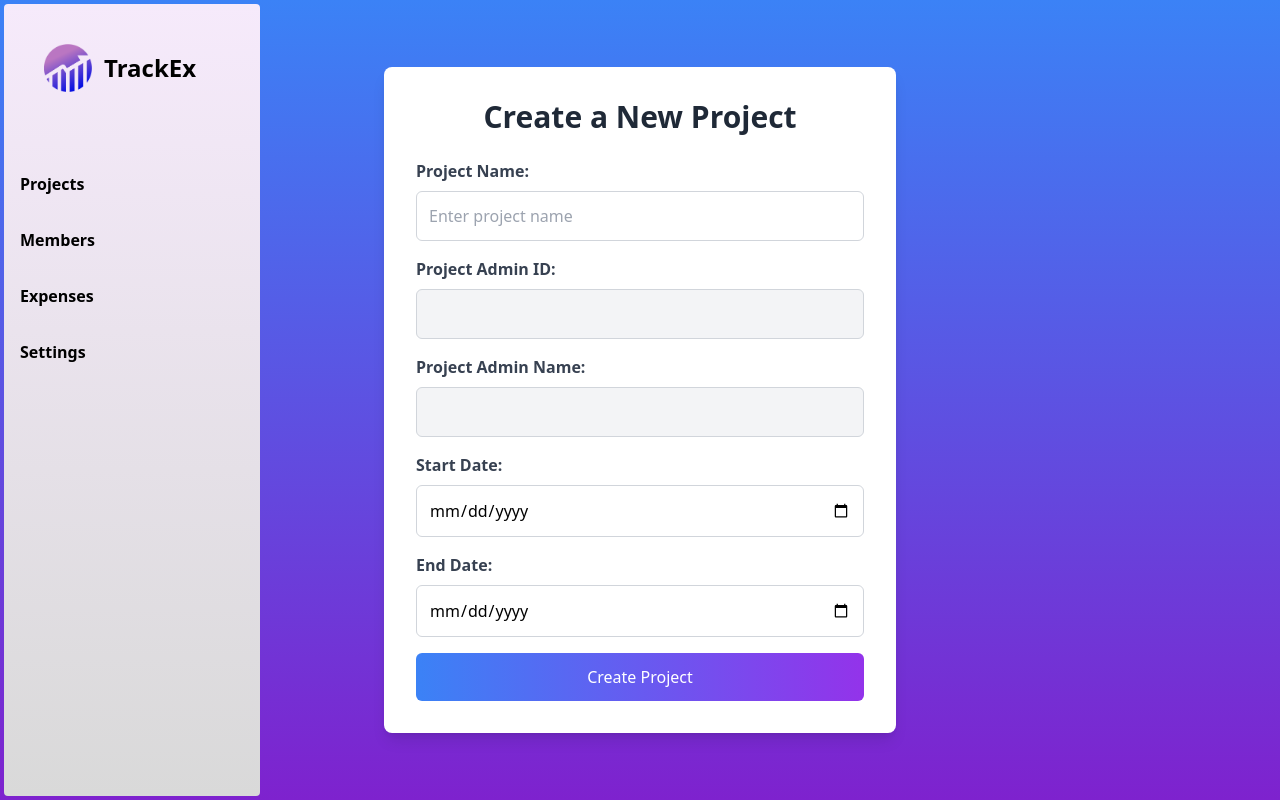
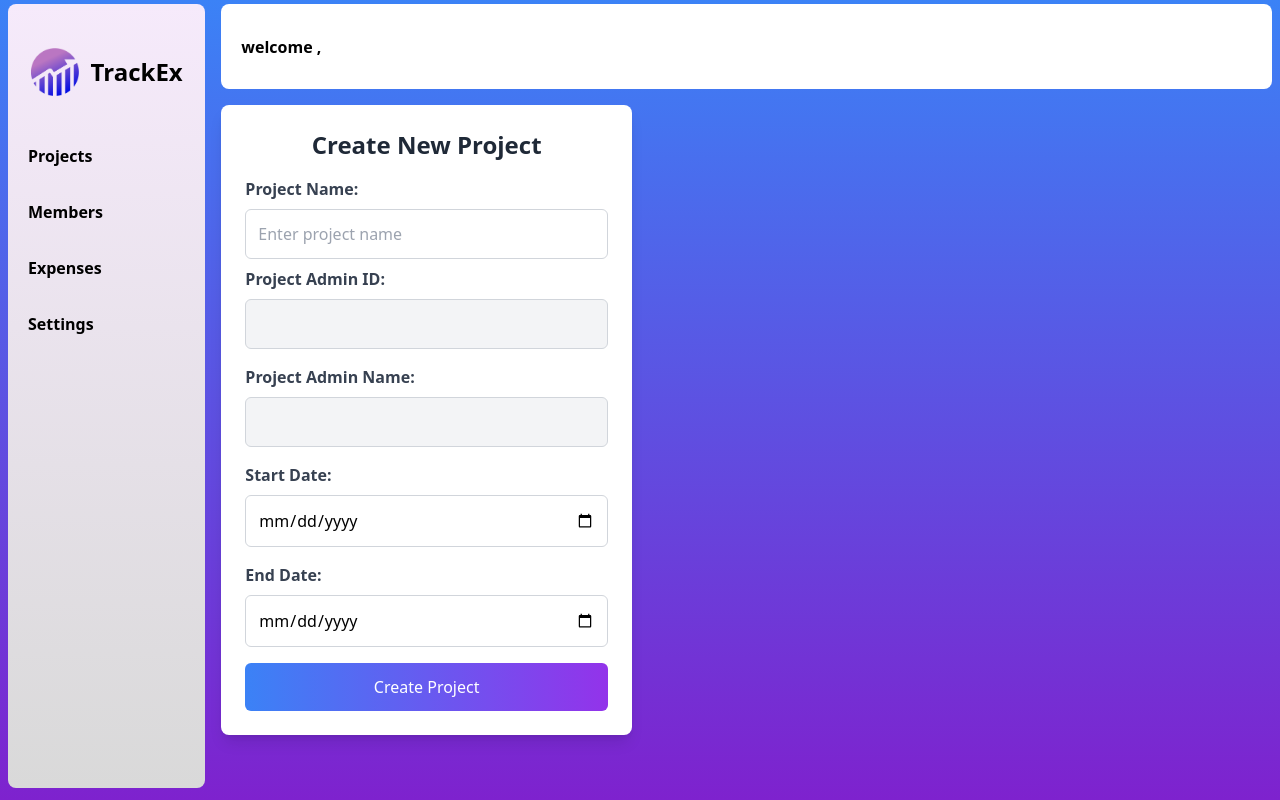
Before and after one commit to sarthakare/ExpenseTracker2, a React (Vite) app in the folder Client/: page /home in a window 1280 px wide. Built offline with nearby package versions, Linux system fonts and the light colour scheme.

Commit message:
project layout

```diff
--- a/Client/src/components/home.jsx
+++ b/Client/src/components/home.jsx
@@ -7,17 +7,25 @@
 
 function Home() {
   return (
-    <>
+    <div className="pl-1 pr-1 grid grid-cols-12 gap-2 bg-gradient-to-b from-blue-500 to-purple-700">
+      {/* Navbar in the first two columns */}
+      <div className="col-span-2">
         <Navbar />
+      </div>
+
+      {/* Main content in the remaining 10 columns */}
+      <div className="col-span-10">
         <Routes>
-        <Route path="/" element={<Projects/>} />
-        <Route path="/projects" element={<Projects/>} />
+          <Route path="/" element={<Projects />} />
+          <Route path="/projects" element={<Projects />} />
           <Route path="/members" element={<Members />} />
           <Route path="/expenses" element={<Expenses />} />
           <Route path="/settings" element={<Settings />} />
         </Routes>
-    </>
+      </div>
+    </div>
   );
 }
 
+
 export default Home;
--- a/Client/src/components/navbar.jsx
+++ b/Client/src/components/navbar.jsx
@@ -1,16 +1,12 @@
 import { Link } from "react-router-dom";
-import logo from '../assets/images/icon-1.png'
+import logo from "../assets/images/icon-1.png";
 
 function Navbar() {
   return (
-    <nav className="bg-gradient-to-b from-[#f6eafb] to-[#d9d9d9] w-64 h-[99vh] fixed top-1 left-1 flex flex-col rounded p-0">
+    <nav className="bg-gradient-to-b from-[#f6eafb] to-[#d9d9d9] h-[98vh] rounded-lg m-1 p-1">
       {/* Logo and App Name */}
-      <div className="flex items-center mb-8 p-10">
-        <img
-          src={logo}
-          alt="Logo"
-          className="h-12 w-12 mr-3"
-        />
+      <div className="flex items-center justify-center pt-10 pb-10">
+        <img src={logo} alt="Logo" className="h-12 w-12 mr-3" />
         <h1 className="text-black text-2xl font-bold">TrackEx</h1>
       </div>
 
--- a/Client/src/components/projects.jsx
+++ b/Client/src/components/projects.jsx
@@ -67,13 +67,17 @@
   };
 
   return (
-    <div className="min-h-screen flex items-center justify-center bg-gradient-to-b from-blue-500 to-purple-700">
-      <div className="bg-white p-8 rounded-lg shadow-lg w-full max-w-lg transform transition-transform duration-300 ease-out">
-        <h2 className="text-3xl font-bold text-center text-gray-800 mb-6">
-          Create a New Project
+    <div className="min-h-screen grid grid-cols-10 gap-4 p-1">
+      <div className="col-start-1 col-span-10 bg-white rounded-lg font-bold flex items-center pl-5">
+        <h3 className="">welcome {projectAdminName},</h3>
+      </div>
+      <div className="col-start-1 col-span-4">
+        <div className="bg-white p-6 rounded-lg shadow-lg w-full transform transition-transform duration-300 ease-out">
+          <h2 className="text-2xl font-bold text-center text-gray-800 mb-4">
+            Create New Project
           </h2>
           <form onSubmit={handleSubmit}>
-          <div className="mb-4">
+            <div className="mb-2">
               <label className="block text-gray-700 font-semibold mb-2">
                 Project Name:
               </label>
@@ -145,6 +149,7 @@
           </form>
         </div>
       </div>
+    </div>
   );
 }
 
```
Lines whose indentation alone changed are shown as unchanged.
